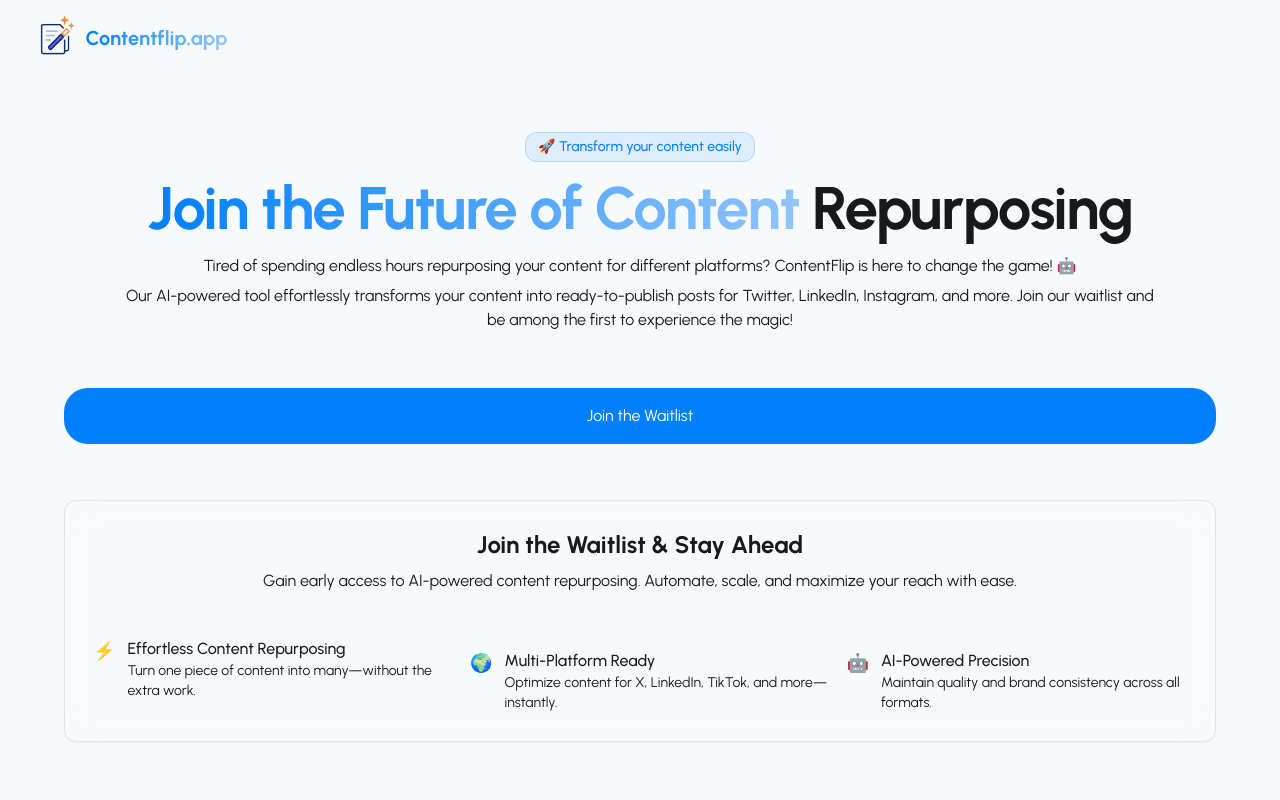
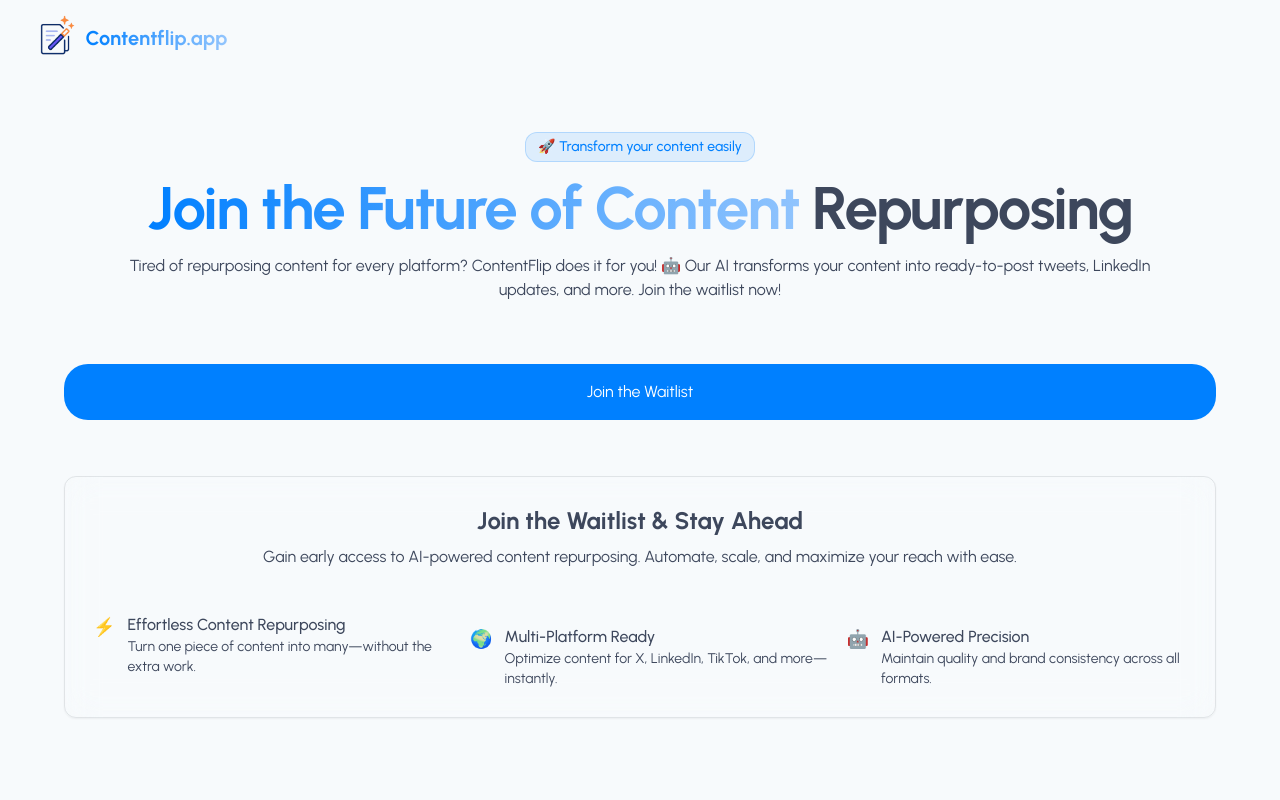
Before and after one commit to Charmingdc/postmorph-waitlist, a React (Vite) app: page / in a window 1280 px wide. Shown: the top 800 px of the page. Built offline with nearby package versions, Linux system fonts and the light colour scheme; no server answers.

Commit message:
Did a very complicated surgery on it

```diff
--- a/src/components/HeroSection.tsx
+++ b/src/components/HeroSection.tsx
@@ -12,11 +12,10 @@ const HeroSection = () => {
    </h1>
 
    {/* Description */}
-   <p className="w-[90%] font-urbanist text-foreground mb-[.4rem]">
-     Tired of spending endless hours repurposing your content for different platforms? ContentFlip is here to change the game! 🤖
-   </p>
-   <p className="w-[90%] font-urbanist text-foreground">
-     Our AI-powered tool effortlessly transforms your content into ready-to-publish posts for Twitter, LinkedIn, Instagram, and more. Join our waitlist and be among the first to experience the magic!
+   <p className="w-[90%] font-urbanist mb-[.4rem]">
+     Tired of repurposing content for every platform? ContentFlip does it for you! 🤖
+
+     Our AI transforms your content into ready-to-post tweets, LinkedIn updates, and more. Join the waitlist now!
    </p>
 
     <a href="#waitlist" className="w-full h-[3.5rem] flex items-center justify-center bg-primary text-white rounded-3xl my-14">
--- a/src/data/accordionsData.tsx
+++ b/src/data/accordionsData.tsx
@@ -8,7 +8,7 @@ const accordionsData = () => {
    },
    {
     headline: "How does it work?",
-    content: "Simply upload your content, and our AI handles the rest—extracting key insights, summarizing, and adapting it for different platforms."
+    content: "Simply paste the url to your content or paste as text, and our AI handles the rest—extracting key insights, summarizing, and adapting it for different platforms."
    },
    {
     headline: "When will it launch?",
--- a/src/index.css
+++ b/src/index.css
@@ -10,9 +10,9 @@
 @layer base {
   :root {
     --background: 210 50% 98%;
-    --foreground: 210 10% 10%;
+    --foreground: 220 20% 30%;
     --primary: 210 100% 50%;
-    --secondary: 210 40% 96%;
+    --secondary: 210 40% 93%;
     --accent: 210 100% 96%;
     --border: 210 20% 16%;
     --input: 210 20% 90%;
@@ -21,8 +21,8 @@
 
   @media (prefers-color-scheme: dark) {
     :root {
-     --background: 220 30% 10%;
-     --foreground: 210 10% 88%;
+     --background: 220 30% 7%;
+     --foreground: 210 20% 85%;
      --primary: 210 100% 50%;
      --secondary: 220 24% 12%;
      --border: 220 24% 90%;
```
Also changed, not shown: api/firestore.ts (+6 -6 lines), 1 other file (tests, documents, lock files or other folders).
